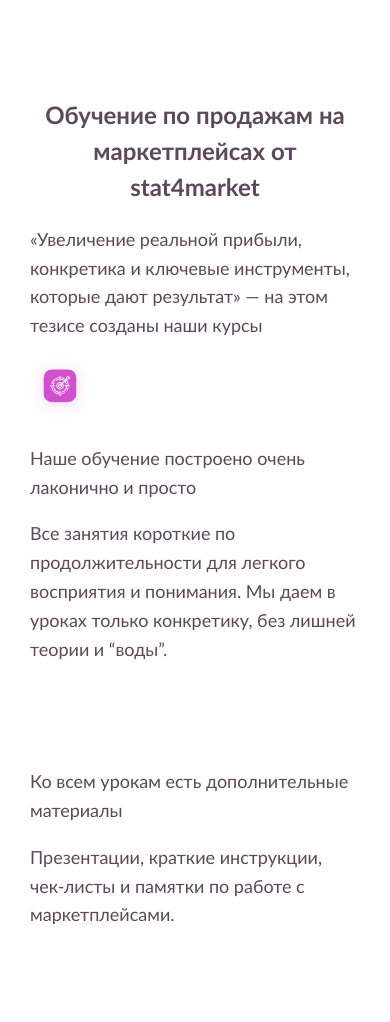
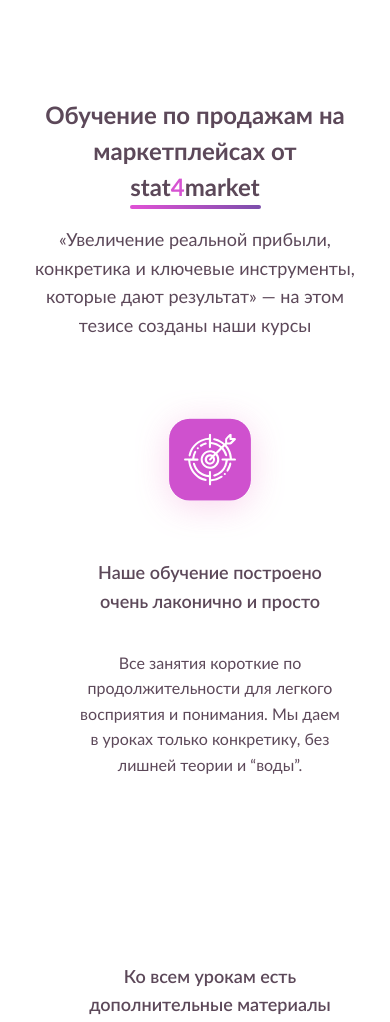
Before and after one commit to grsjob/stat4market, a website: page education.html in a window 390 px wide. Shown: the part 2237-3259 px from the top of the page. Drawn offline with nearby package versions, Linux system fonts and the light colour scheme; files that its build step writes are made by us from their sources.

Commit message:
added advatage mobile styles

```diff
--- a/education.html
+++ b/education.html
@@ -152,38 +152,38 @@
     </section>
     <section class="advantages wrapper">
         <h2 class="advantages__title">Обучение по продажам на маркетплейсах от <span
-                class="advantages__title--focus-on">stat4market</span></h2>
+                class="advantages__title--focus-on">stat<span class="focus-symbol">4</span>market</span></h2>
         <p class="advantages__main-thesis">«Увеличение реальной прибыли, конкретика и ключевые инструменты,
             которые дают результат» — на этом тезисе созданы наши курсы
         </p>
         <ul class="advantages__list reset-style-list">
             <li class="advantages__item advantage">
-                <svg class="advantage__icon" width="60" height="60">
-                    <use href="./src/img/icons/sprite.svg#advantages__icon-target"></use>
+                <svg>
+                    <use  class="advantage__icon" href="./src/img/icons/sprite.svg#advantages__icon-target"></use>
                 </svg>
                 <p class="advantage__title">Наше обучение построено очень лаконично и просто</p>
                 <p class="advantage__text">Все занятия короткие по продолжительности для легкого восприятия и понимания.
                     Мы даем в уроках только конкретику, без лишней теории и “воды”.</p>
             </li>
             <li class="advantages__item advantage">
-                <svg class="advantage__icon" width="60" height="60">
-                    <use href="./src/img/icons/sprite.svg##advantages__icon-data"></use>
+                <svg>
+                    <use  class="advantage__icon" href="./src/img/icons/sprite.svg##advantages__icon-data"></use>
                 </svg>
                 <p class="advantage__title">Ко всем урокам есть дополнительные материалы</p>
                 <p class="advantage__text">Презентации, краткие инструкции, чек-листы и памятки по работе с
                     маркетплейсами.</p>
             </li>
             <li class="advantages__item advantage">
-                <svg class="advantage__icon" width="60" height="60">
-                    <use href="./src/img/icons/sprite.svg##advantages__icon-group"></use>
+                <svg >
+                    <use class="advantage__icon" href="./src/img/icons/sprite.svg##advantages__icon-group"></use>
                 </svg>
                 <p class="advantage__title">Наше обучение — практико-ориентированное</p>
                 <p class="advantage__text">Поэтому после прохождения уроков ты будешь выполнять задания, которые помогут
                     тебе закрепить полученные знания на практике.</p>
             </li>
             <li class="advantages__item advantage">
-                <svg class="advantage__icon" width="60" height="60">
-                    <use href="./src/img/icons/sprite.svg##advantages__icon-creators"></use>
+                <svg >
+                    <use class="advantage__icon" href="./src/img/icons/sprite.svg##advantages__icon-creators"></use>
                 </svg>
                 <p class="advantage__title">Создатели нашей Академии</p>
                 <p class="advantage__text">Действующие селлеры с большим опытом в продажах на маркетплейсах, эксперты
--- a/src/sass/blocks/advantages.scss
+++ b/src/sass/blocks/advantages.scss
@@ -4,11 +4,25 @@
     line-height: 150%;
     font-weight: 700;
     font-size: 24px;
+    margin: 0 0 20px 0;
     &--focus-on {
+      position: relative;
+      &:after{
+        content: "";
+        position: absolute;
+        width: 131px;
+        height: 4px;
+        bottom: -8px;
+        left:0;
+        background-image: linear-gradient(264.91deg, #7C4EAB 0.73%, #DD51D4 95.85%);
+        border-radius: 5px;
+      }
     }
   }
 
   &__main-thesis {
+    text-align: center;
+    margin: 0 0 50px 0;
   }
 
   &__list {
@@ -20,12 +34,23 @@
 
 
 .advantage {
+  display: flex;
+  flex-direction: column;
+  flex-wrap: wrap;
+  align-items: center;
+  text-align: center;
+  padding: 0 30px;
   &__icon {
+    width: 60px;
+    height: 60px;
   }
 
   &__title {
+    font-weight: 600;
   }
 
   &__text {
+    font-size: 16px;
+    line-height: 160%;
   }
 }
--- a/src/sass/main-styles.scss
+++ b/src/sass/main-styles.scss
@@ -24,3 +24,6 @@
 
 .button {
 }
+.focus-symbol{
+  color: $selected-symbol-logo;
+}
```
